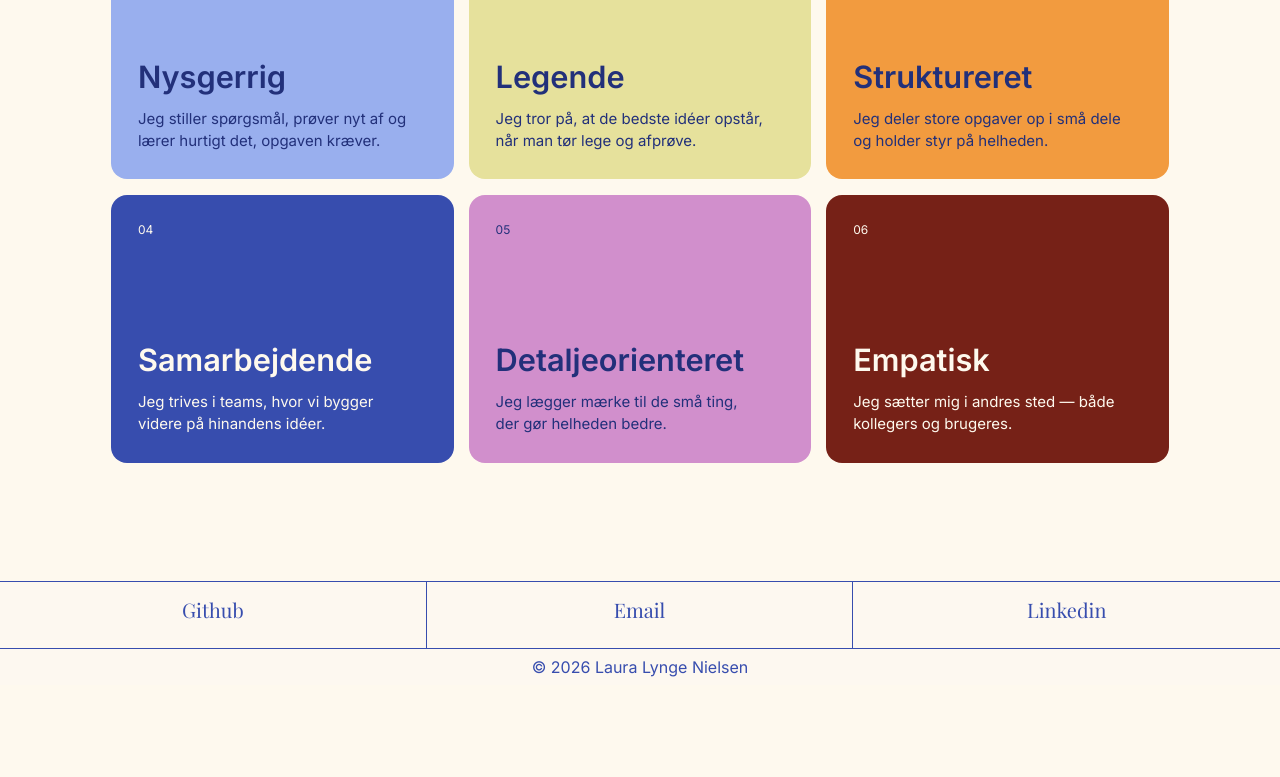
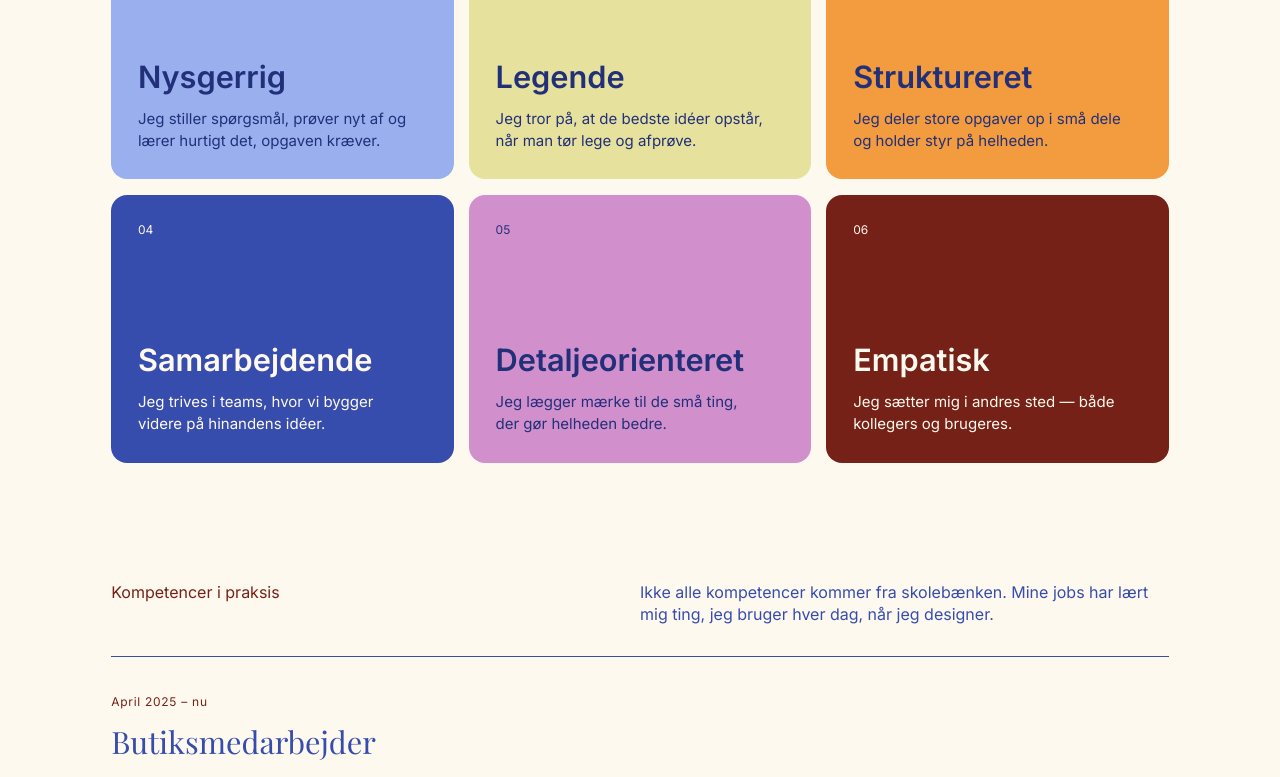
Before and after one commit to lauralynge/lauralynge.github.io, a React (Vite) app: page /kompetencer in a window 1280 px wide. Shown: the part 2000-2777 px from the top of the page. Before the commit the page ends 2685 px from the top, so only its background shows below. Built offline with nearby package versions, Linux system fonts and the light colour scheme; a web font is replaced by a local one.

Commit message:
Add "Kompetencer i praksis" section to Kompetencer page

```diff
--- /dev/null
+++ b/src/components/ExperienceRow.css
@@ -0,0 +1,33 @@
+.experience-row {
+  display: flex;
+  flex-direction: column;
+  gap: clamp(8px, calc(0.76vw + 5px), 16px); /* 8 → 16px */
+  padding: clamp(24px, calc(1.52vw + 18.1px), 40px) 0; /* 24 → 40px */
+  border-bottom: 1px solid var(--blue);
+}
+
+/* Samme burgundy label som i Lige nu og sektionshovederne */
+.experience-row-period {
+  font-size: var(--font-mobile-micro);
+  letter-spacing: 0.06em;
+  color: var(--burgundy);
+}
+
+.experience-row-title {
+  margin: 0;
+  font-size: clamp(24px, calc(0.76vw + 21px), 32px); /* 24 → 32px */
+  line-height: 1.15;
+}
+
+.experience-row-text {
+  max-width: 760px;
+  margin: 0;
+  line-height: 1.7;
+  opacity: 0.85;
+}
+
+@media (max-width: 767px) {
+  .experience-row-text {
+    line-height: var(--line-mobile-body);
+  }
+}
--- /dev/null
+++ b/src/components/ExperienceRow.jsx
@@ -0,0 +1,12 @@
+import "./ExperienceRow.css";
+
+// Række i erfaringslisten: periode, jobtitel og hvad jobbet har lært mig
+export default function ExperienceRow({ period, title, text }) {
+  return (
+    <li className="experience-row">
+      <span className="experience-row-period">{period}</span>
+      <h3 className="experience-row-title">{title}</h3>
+      <p className="experience-row-text">{text}</p>
+    </li>
+  );
+}
--- a/src/components/SkillsSectionHead.css
+++ b/src/components/SkillsSectionHead.css
@@ -8,15 +8,14 @@
   border-bottom: 1px solid var(--blue);
 }
 
-/* Etiket: samme "Microtekst" som labels i Lige nu og kontaktrækkerne */
+/* Etiket: samme størrelse som teksten ved siden af – farven skiller dem ad */
 .skills-section-title {
   margin: 0;
   padding-right: 2rem;
   font-family: var(--font-sans);
-  font-size: var(--font-mobile-micro); /* 12px */
+  font-size: var(--font-body);
   font-weight: 400;
   line-height: var(--line-relaxed);
-  letter-spacing: 0.06em;
   color: var(--burgundy);
 }
 
--- a/src/data/skills.js
+++ b/src/data/skills.js
@@ -76,3 +76,22 @@ export const softSkills = [
     color: "burgundy",
   },
 ];
+
+// "Kompetencer i praksis" – jobs, nyeste først
+export const experiences = [
+  {
+    period: "April 2025 – nu",
+    title: "Butiksmedarbejder",
+    text: "Daglig kundekontakt har lært mig at forstå behov hurtigt, skabe gode oplevelser og bevare overblikket i et team — også når der er travlt.",
+  },
+  {
+    period: "Januar 2024 – nu",
+    title: "Content Writer",
+    text: "Jeg producerer undertekster til en online certificeringsuddannelse og formidler komplekst indhold klart og letforståeligt — struktureret og med styr på deadlines og kvalitet.",
+  },
+  {
+    period: "Oktober 2022 – juni 2023",
+    title: "Pædagogmedhjælper",
+    text: "At samarbejde med børn og kolleger og tilpasse mig forskellige behov og situationer har gjort mig tålmodig, struktureret og opmærksom på detaljer.",
+  },
+];
--- a/src/pages/SkillsPage.jsx
+++ b/src/pages/SkillsPage.jsx
@@ -3,8 +3,14 @@ import SkillsSectionHead from "../components/SkillsSectionHead";
 import SkillRow from "../components/SkillRow";
 import ToolSentence from "../components/ToolSentence";
 import SoftSkillCard from "../components/SoftSkillCard";
+import ExperienceRow from "../components/ExperienceRow";
 import MaskReveal from "../components/MaskReveal";
-import { skillAreas, toolSentence, softSkills } from "../data/skills";
+import {
+  skillAreas,
+  toolSentence,
+  softSkills,
+  experiences,
+} from "../data/skills";
 import "./SkillsPage.css";
 
 // "Kompetencer – minimal – desktop" i Figma
@@ -55,6 +61,18 @@ function SkillsPage() {
           ))}
         </ul>
       </section>
+
+      <section className="skills-page-section">
+        <SkillsSectionHead
+          title="Kompetencer i praksis"
+          text="Ikke alle kompetencer kommer fra skolebænken. Mine jobs har lært mig ting, jeg bruger hver dag, når jeg designer."
+        />
+        <ul className="skills-page-list">
+          {experiences.map((job) => (
+            <ExperienceRow key={job.title} {...job} />
+          ))}
+        </ul>
+      </section>
     </div>
   );
 }
```
